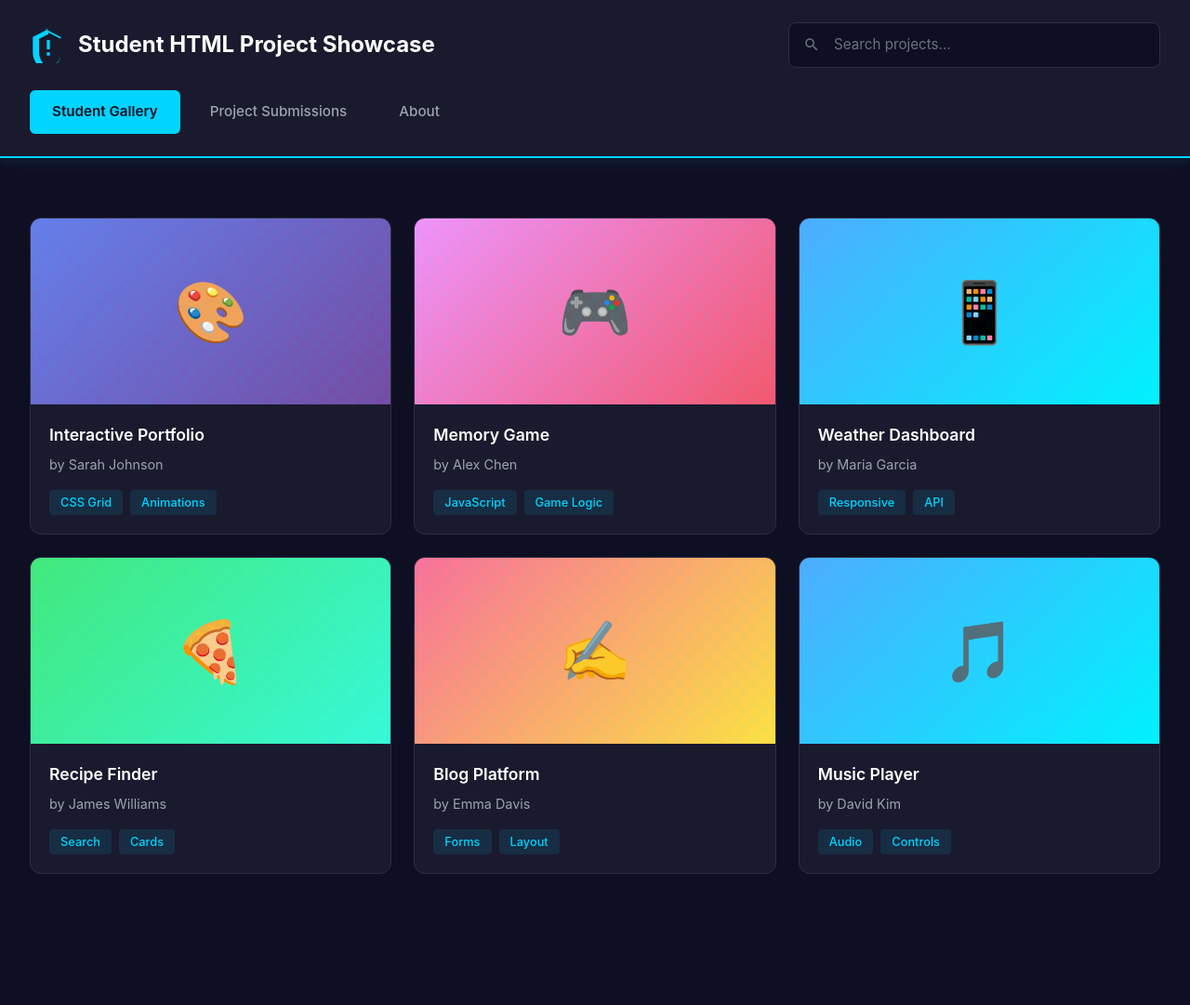
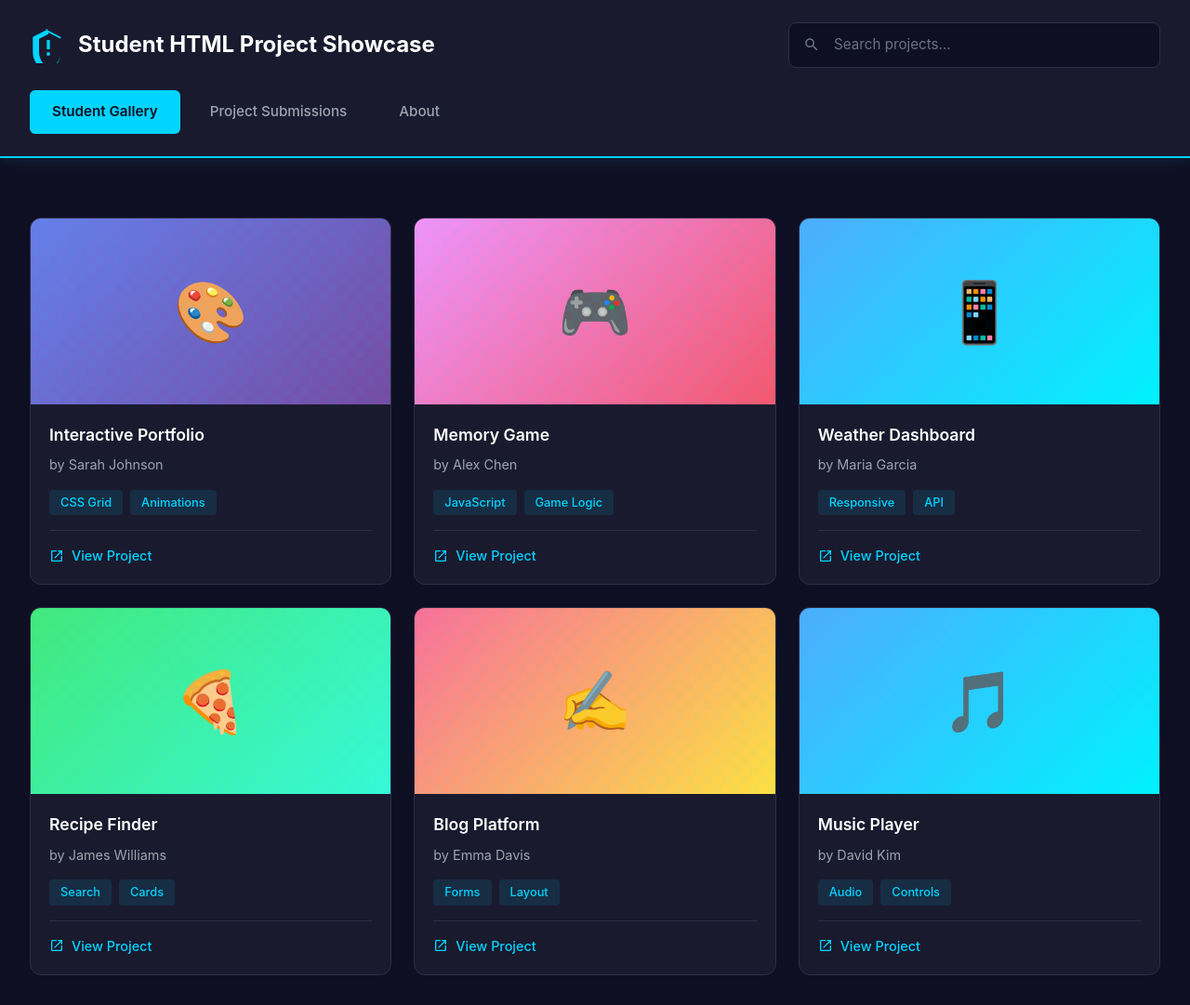
Before and after one commit to andreasdsch-prog/technologia, a plain HTML site: page index.html in a window 1280 px wide. Shown: the whole page at 93% size. Before the commit the page ends 972 px from the top, so only its background shows below. Drawn offline with nearby package versions, Linux system fonts and the light colour scheme.

Commit message:
Update index.html

```diff
--- a/index.html
+++ b/index.html
@@ -177,12 +177,42 @@
       overflow: hidden;
       transition: all 0.3s ease;
       cursor: pointer;
+      text-decoration: none;
+      display: block;
     }
 
     .project-card:hover {
       transform: translateY(-4px);
       border-color: #00d4ff;
       box-shadow: 0 8px 24px rgba(0, 212, 255, 0.15);
+    }
+
+    .project-link {
+      display: flex;
+      align-items: center;
+      gap: 0.5rem;
+      margin-top: 1rem;
+      padding-top: 1rem;
+      border-top: 1px solid #2d2d44;
+      color: #00d4ff;
+      font-size: 0.9rem;
+      font-weight: 500;
+      transition: gap 0.3s ease;
+    }
+
+    .project-card:hover .project-link {
+      gap: 0.75rem;
+    }
+
+    .link-icon {
+      width: 16px;
+      height: 16px;
+      fill: #00d4ff;
+      transition: transform 0.3s ease;
+    }
+
+    .project-card:hover .link-icon {
+      transform: translateX(2px) translateY(-2px);
     }
 
     .project-thumbnail {
@@ -360,8 +390,7 @@
    </header>
    <main role="main">
     <div class="tab-content active" id="content-gallery">
-     <div class="projects-grid" id="gallery-grid">
-      <div class="project-card">
+     <div class="projects-grid" id="gallery-grid"><a href="https://codepen.io" target="_blank" rel="noopener noreferrer" class="project-card">
        <div class="project-thumbnail">
         🎨
        </div>
@@ -370,9 +399,11 @@
         <p class="project-author">by Sarah Johnson</p>
         <div class="project-tags"><span class="tag">CSS Grid</span> <span class="tag">Animations</span>
         </div>
+        <div class="project-link">
+         <svg class="link-icon" viewbox="0 0 24 24" xmlns="http://www.w3.org/2000/svg"><path d="M19 19H5V5h7V3H5c-1.11 0-2 .9-2 2v14c0 1.1.89 2 2 2h14c1.1 0 2-.9 2-2v-7h-2v7zM14 3v2h3.59l-9.83 9.83 1.41 1.41L19 6.41V10h2V3h-7z" />
+         </svg> View Project
         </div>
-      </div>
-      <div class="project-card">
+       </div></a> <a href="https://github.com" target="_blank" rel="noopener noreferrer" class="project-card">
        <div class="project-thumbnail">
         🎮
        </div>
@@ -381,9 +412,11 @@
         <p class="project-author">by Alex Chen</p>
         <div class="project-tags"><span class="tag">JavaScript</span> <span class="tag">Game Logic</span>
         </div>
+        <div class="project-link">
+         <svg class="link-icon" viewbox="0 0 24 24" xmlns="http://www.w3.org/2000/svg"><path d="M19 19H5V5h7V3H5c-1.11 0-2 .9-2 2v14c0 1.1.89 2 2 2h14c1.1 0 2-.9 2-2v-7h-2v7zM14 3v2h3.59l-9.83 9.83 1.41 1.41L19 6.41V10h2V3h-7z" />
+         </svg> View Project
         </div>
-      </div>
-      <div class="project-card">
+       </div></a> <a href="https://developer.mozilla.org" target="_blank" rel="noopener noreferrer" class="project-card">
        <div class="project-thumbnail">
         📱
        </div>
@@ -392,9 +425,11 @@
         <p class="project-author">by Maria Garcia</p>
         <div class="project-tags"><span class="tag">Responsive</span> <span class="tag">API</span>
         </div>
+        <div class="project-link">
+         <svg class="link-icon" viewbox="0 0 24 24" xmlns="http://www.w3.org/2000/svg"><path d="M19 19H5V5h7V3H5c-1.11 0-2 .9-2 2v14c0 1.1.89 2 2 2h14c1.1 0 2-.9 2-2v-7h-2v7zM14 3v2h3.59l-9.83 9.83 1.41 1.41L19 6.41V10h2V3h-7z" />
+         </svg> View Project
         </div>
-      </div>
-      <div class="project-card">
+       </div></a> <a href="https://stackoverflow.com" target="_blank" rel="noopener noreferrer" class="project-card">
        <div class="project-thumbnail">
         🍕
        </div>
@@ -403,9 +438,11 @@
         <p class="project-author">by James Williams</p>
         <div class="project-tags"><span class="tag">Search</span> <span class="tag">Cards</span>
         </div>
+        <div class="project-link">
+         <svg class="link-icon" viewbox="0 0 24 24" xmlns="http://www.w3.org/2000/svg"><path d="M19 19H5V5h7V3H5c-1.11 0-2 .9-2 2v14c0 1.1.89 2 2 2h14c1.1 0 2-.9 2-2v-7h-2v7zM14 3v2h3.59l-9.83 9.83 1.41 1.41L19 6.41V10h2V3h-7z" />
+         </svg> View Project
         </div>
-      </div>
-      <div class="project-card">
+       </div></a> <a href="https://css-tricks.com" target="_blank" rel="noopener noreferrer" class="project-card">
        <div class="project-thumbnail">
         ✍️
        </div>
@@ -414,9 +451,11 @@
         <p class="project-author">by Emma Davis</p>
         <div class="project-tags"><span class="tag">Forms</span> <span class="tag">Layout</span>
         </div>
+        <div class="project-link">
+         <svg class="link-icon" viewbox="0 0 24 24" xmlns="http://www.w3.org/2000/svg"><path d="M19 19H5V5h7V3H5c-1.11 0-2 .9-2 2v14c0 1.1.89 2 2 2h14c1.1 0 2-.9 2-2v-7h-2v7zM14 3v2h3.59l-9.83 9.83 1.41 1.41L19 6.41V10h2V3h-7z" />
+         </svg> View Project
         </div>
-      </div>
-      <div class="project-card">
+       </div></a> <a href="https://web.dev" target="_blank" rel="noopener noreferrer" class="project-card">
        <div class="project-thumbnail">
         🎵
        </div>
@@ -425,8 +464,11 @@
         <p class="project-author">by David Kim</p>
         <div class="project-tags"><span class="tag">Audio</span> <span class="tag">Controls</span>
         </div>
+        <div class="project-link">
+         <svg class="link-icon" viewbox="0 0 24 24" xmlns="http://www.w3.org/2000/svg"><path d="M19 19H5V5h7V3H5c-1.11 0-2 .9-2 2v14c0 1.1.89 2 2 2h14c1.1 0 2-.9 2-2v-7h-2v7zM14 3v2h3.59l-9.83 9.83 1.41 1.41L19 6.41V10h2V3h-7z" />
+         </svg> View Project
         </div>
-      </div>
+       </div></a>
      </div>
     </div>
     <div class="tab-content" id="content-submissions">
@@ -612,7 +654,7 @@
     const searchInput = document.getElementById('search-input');
     searchInput.addEventListener('input', (e) => {
       const searchTerm = e.target.value.toLowerCase();
-      const projectCards = document.querySelectorAll('.project-card');
+      const projectCards = document.querySelectorAll('#gallery-grid .project-card');
 
       projectCards.forEach(card => {
         const title = card.querySelector('.project-title').textContent.toLowerCase();
@@ -636,5 +678,5 @@
       });
     }
   </script>
- <script>(function(){function c(){var b=a.contentDocument||a.contentWindow.document;if(b){var d=b.createElement('script');d.innerHTML="window.__CF$cv$params={r:'9a4e6a8d7674fd6d',t:'MTc2NDIxMjg1Ni4wMDAwMDA='};var a=document.createElement('script');a.nonce='';a.src='/cdn-cgi/challenge-platform/scripts/jsd/main.js';document.getElementsByTagName('head')[0].appendChild(a);";b.getElementsByTagName('head')[0].appendChild(d)}}if(document.body){var a=document.createElement('iframe');a.height=1;a.width=1;a.style.position='absolute';a.style.top=0;a.style.left=0;a.style.border='none';a.style.visibility='hidden';document.body.appendChild(a);if('loading'!==document.readyState)c();else if(window.addEventListener)document.addEventListener('DOMContentLoaded',c);else{var e=document.onreadystatechange||function(){};document.onreadystatechange=function(b){e(b);'loading'!==document.readyState&&(document.onreadystatechange=e,c())}}}})();</script></body>
+ <script>(function(){function c(){var b=a.contentDocument||a.contentWindow.document;if(b){var d=b.createElement('script');d.innerHTML="window.__CF$cv$params={r:'9a4e816dc5693dbd',t:'MTc2NDIxMzc5My4wMDAwMDA='};var a=document.createElement('script');a.nonce='';a.src='/cdn-cgi/challenge-platform/scripts/jsd/main.js';document.getElementsByTagName('head')[0].appendChild(a);";b.getElementsByTagName('head')[0].appendChild(d)}}if(document.body){var a=document.createElement('iframe');a.height=1;a.width=1;a.style.position='absolute';a.style.top=0;a.style.left=0;a.style.border='none';a.style.visibility='hidden';document.body.appendChild(a);if('loading'!==document.readyState)c();else if(window.addEventListener)document.addEventListener('DOMContentLoaded',c);else{var e=document.onreadystatechange||function(){};document.onreadystatechange=function(b){e(b);'loading'!==document.readyState&&(document.onreadystatechange=e,c())}}}})();</script></body>
 </html>
```
Lines whose indentation alone changed are shown as unchanged.
